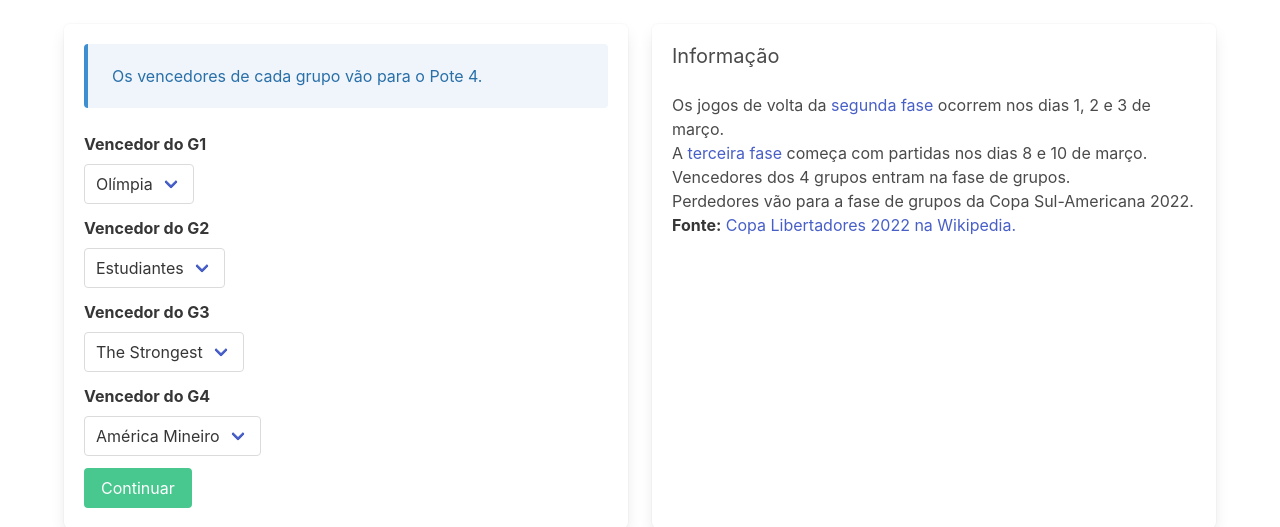
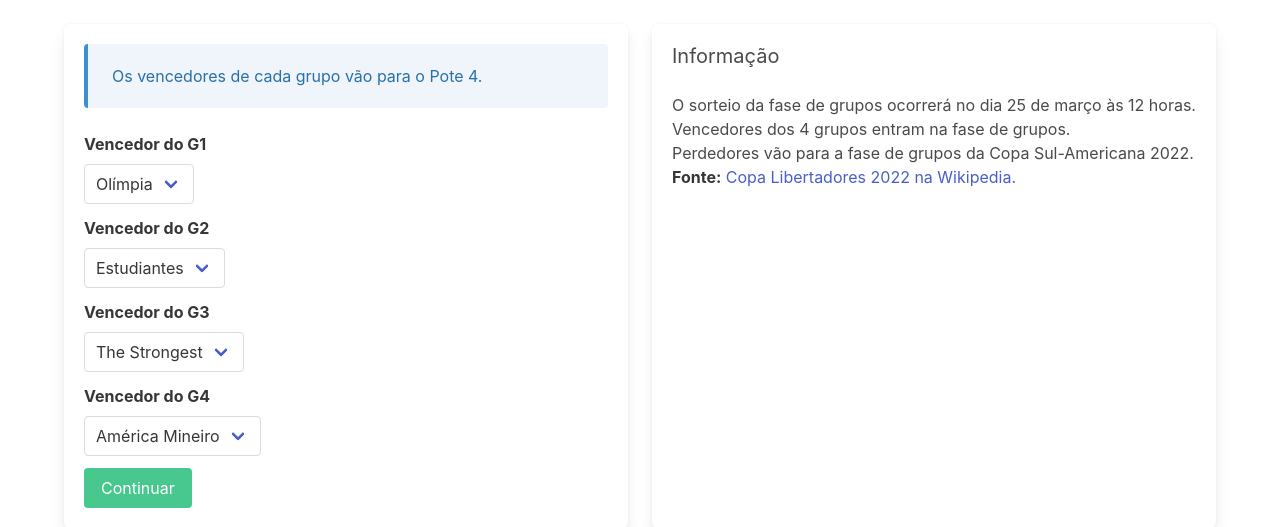
Before and after one commit to Cleedee/sorteio-grupos, a Flask app: page /libertadores/ in a window 1280 px wide. Shown: the part 233-760 px from the top of the page. Run offline with Flask 2, Linux system fonts and the light colour scheme; some libraries are stand-ins or nearby versions.

Commit message:
data do sorteio

```diff
--- a/templates/liberta/index.html
+++ b/templates/liberta/index.html
@@ -60,12 +60,7 @@
         <div class="tile is-child box">
             <p class="subtitle">Informação</p>
             <p>
-                Os jogos de volta da <a href="https://en.wikipedia.org/wiki/2022_Copa_Libertadores#Second_stage">segunda fase</a>
-                 ocorrem nos dias 1, 2 e 3 de março.
-            </p>
-            <p>
-                A <a href="https://en.wikipedia.org/wiki/2022_Copa_Libertadores#Third_stage">terceira fase</a>
-                começa com partidas nos dias 8 e 10 de março.
+                O sorteio da fase de grupos ocorrerá no dia 25 de março às 12 horas.
             </p>
             <p>
                 Vencedores dos 4 grupos entram na fase de grupos.
```
